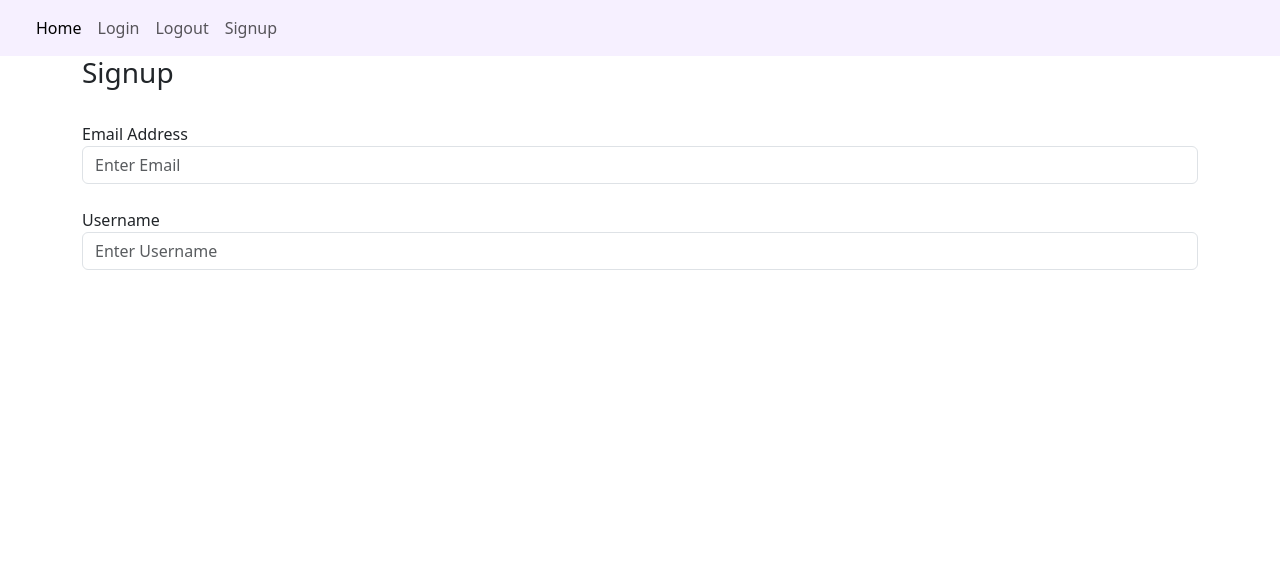
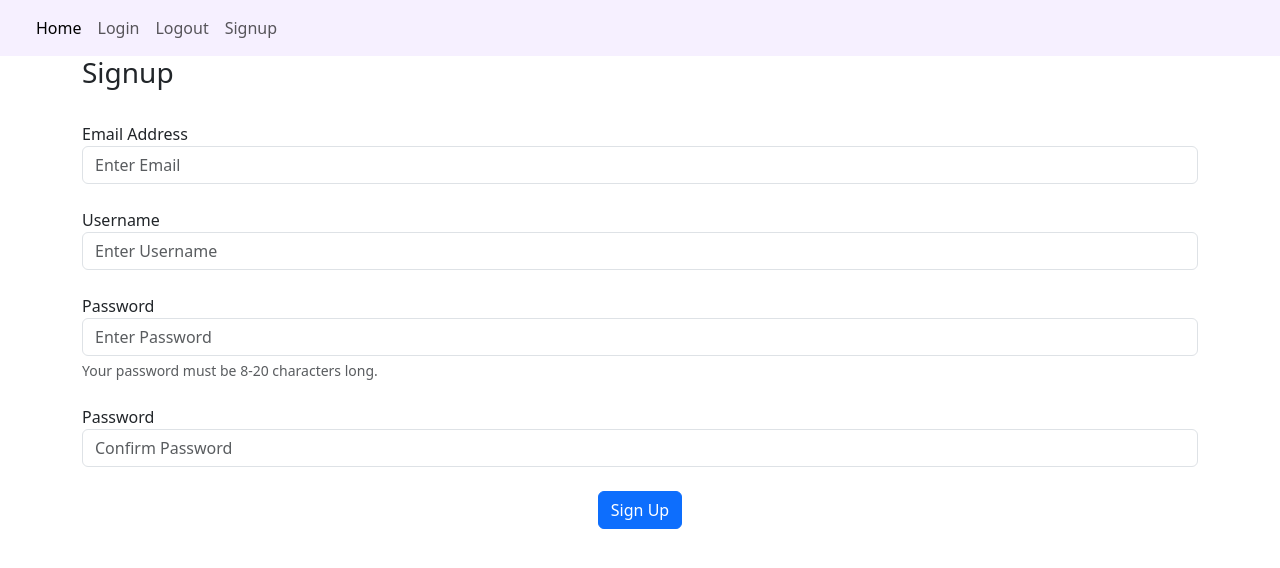
Before and after one commit to KiwiBoi2/SABB-WebApp, a Flask app: page /sign-up in a window 1280 px wide. Shown: the top 568 px of the page. Run offline with Flask 3, Linux system fonts and the light colour scheme.

Commit message:
sign up forms and button complete

```diff
--- a/website/templates/sign_up.html
+++ b/website/templates/sign_up.html
@@ -15,6 +15,26 @@
         <!-- username form -->
          <label for="username">Username</label>
          <input type="text" id="username" name="username" class="form-control" placeholder="Enter Username"/>
+        <br/>
+        <!-- password1 form -->
+         <label for="password1">Password</label>
+         <input type="password" id="password1" name="password1" class="form-control" placeholder="Enter Password"/>
+        <div id="passwordHelpBlock" class="form-text">
+            Your password must be 8-20 characters long.
+        </div>
+
+        <br/>
+        <!-- password2 form -->
+         <label for="password2">Password</label>
+         <input type="password" id="password2" name="password2" class="form-control" placeholder="Confirm Password"/>
+
+        <br/>
+        <!-- submit button -->
+         <div align="center">
+            <button class="btn btn-primary" type="submit">Sign Up</button>
+         </div>
+
+
 
     </div>
 
```
